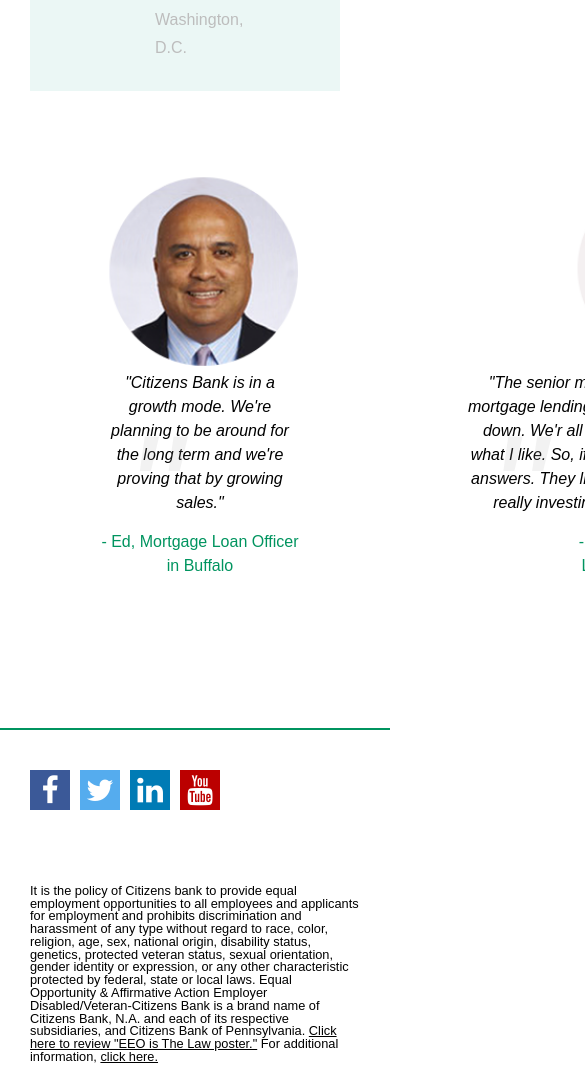
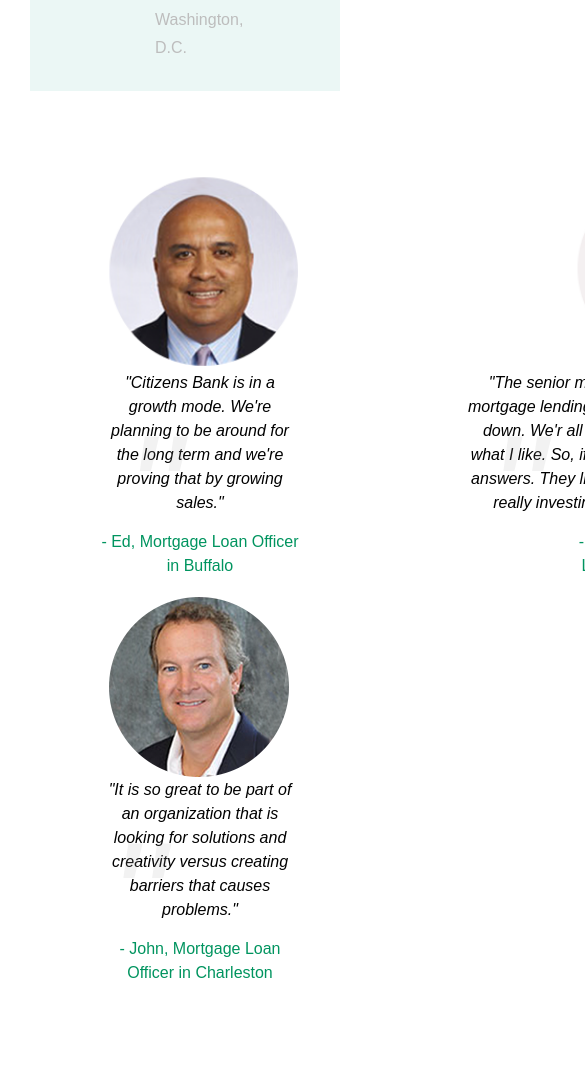
Before and after one commit to AndyRey7/TMP_code_challenge, a plain HTML site: page index.html in a window 390 px wide. Shown: the part 4503-5570 px from the top of the page, 585 px wide, since content can reach past the window. Drawn offline with Linux system fonts and the light colour scheme.

Commit message:
minor fixes to employee section responsiveness

```diff
--- a/main.scss
+++ b/main.scss
@@ -351,6 +351,14 @@
 
 //-----------------media queries------------------------------------
 
+@media screen and (max-width: 1030px ) {
+    #employees {
+        .employee-container {
+            grid-template-columns: 1fr 1fr;
+        }
+    }
+}
+
 @media screen and (max-width: 700px) and (min-width: 400px) {
     header {
         .header-container {
```
Also changed, not shown: main.css, 1 other file.
